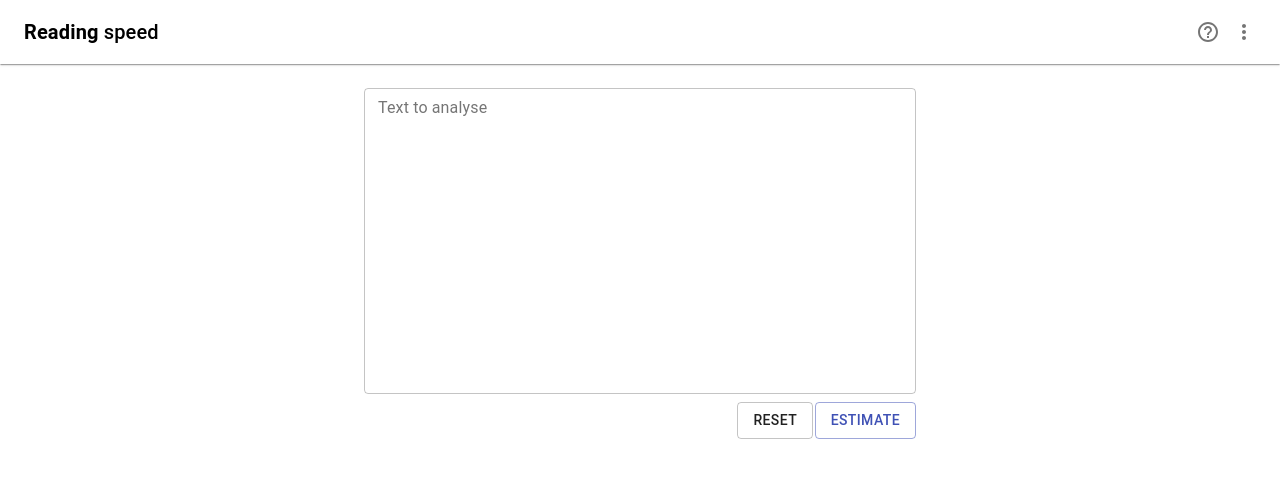
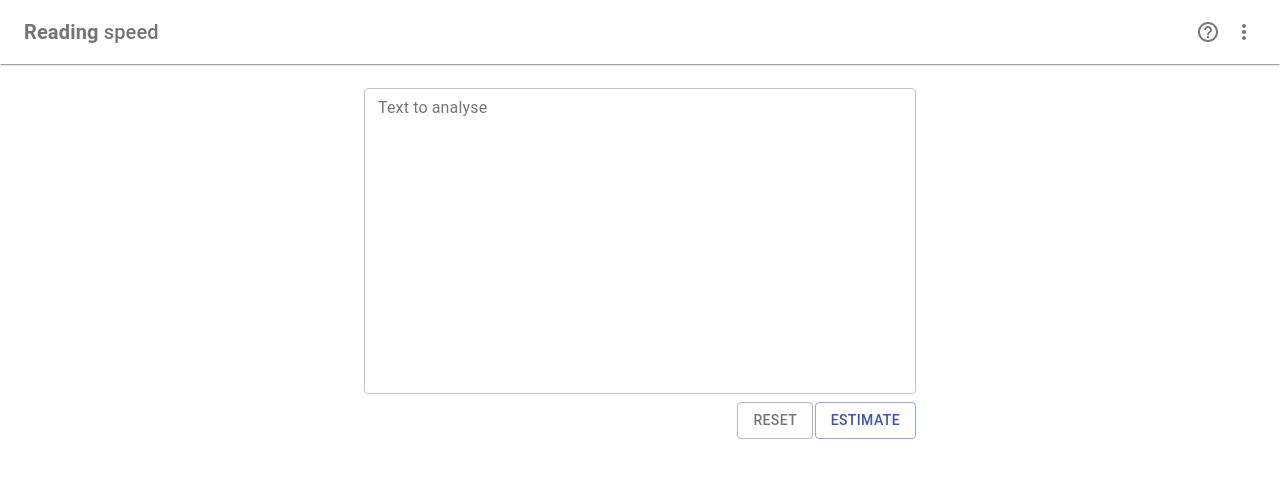
Before and after one commit to Noisy96/reatime, a React (Create React App) app: page / in a window 1280 px wide. Shown: the top 489 px of the page. Built offline with nearby package versions, Linux system fonts and the light colour scheme.

Commit message:
override secondary theme color and use it

```diff
--- a/src/App.js
+++ b/src/App.js
@@ -3,17 +3,28 @@ import CustomAppBar from './componants/CustomAppBar';
 import MainContainer from './componants/MainContainer';
 import StickyFooter from './componants/StickyFooter';
 
+import { createMuiTheme, ThemeProvider } from '@material-ui/core/styles';
+import { grey } from '@material-ui/core/colors';
+
+const theme = createMuiTheme({
+  palette: {
+    secondary: {
+      main: grey[600]
+    }
+  }
+});
+
 function App() {
 
   return (
-    <div>
+    <ThemeProvider theme={theme}>
       {/* The AppBar */}
       <CustomAppBar />
       {/* The main container with text input and buttons */}
       <MainContainer />
       {/* Footer created from scratch */}
       <StickyFooter />
-    </div>
+    </ThemeProvider>
   );
 }
 
--- a/src/componants/CustomAppBar.js
+++ b/src/componants/CustomAppBar.js
@@ -19,7 +19,7 @@ const CustomAppBar = () => {
         <div className={classes.root}>
             <AppBar position="static" color="inherit" elevation={1}>
                 <Toolbar>
-                    <Typography variant="h6" className={classes.title}>
+                    <Typography variant="h6" className={classes.title} color="secondary">
                         <b>Reading</b> speed
                     </Typography>
                     <IconButton edge="end">
--- a/src/componants/MainContainer.js
+++ b/src/componants/MainContainer.js
@@ -9,7 +9,7 @@ const MainContainer = () => {
           </Box>
           <Box display="flex" justifyContent="flex-end" mt={1}>
             <Box>
-              <Button variant="outlined">reset</Button>
+              <Button variant="outlined" color="secondary">reset</Button>
             </Box>
             <Box ml={0.2}>
               <Button variant="outlined" color="primary">estimate</Button>
```
Also changed, not shown: 1 other file (tests, documents, lock files or other folders).
